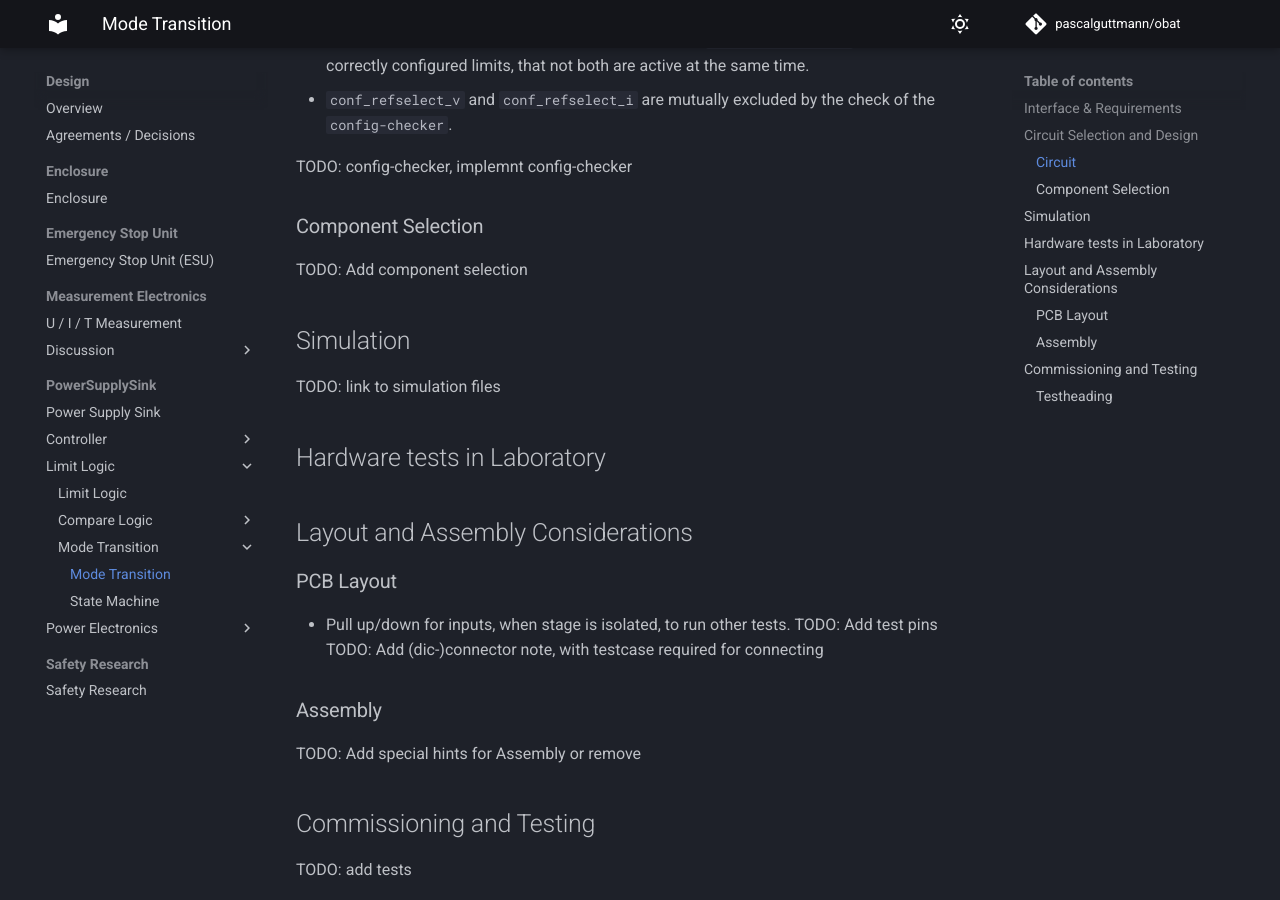
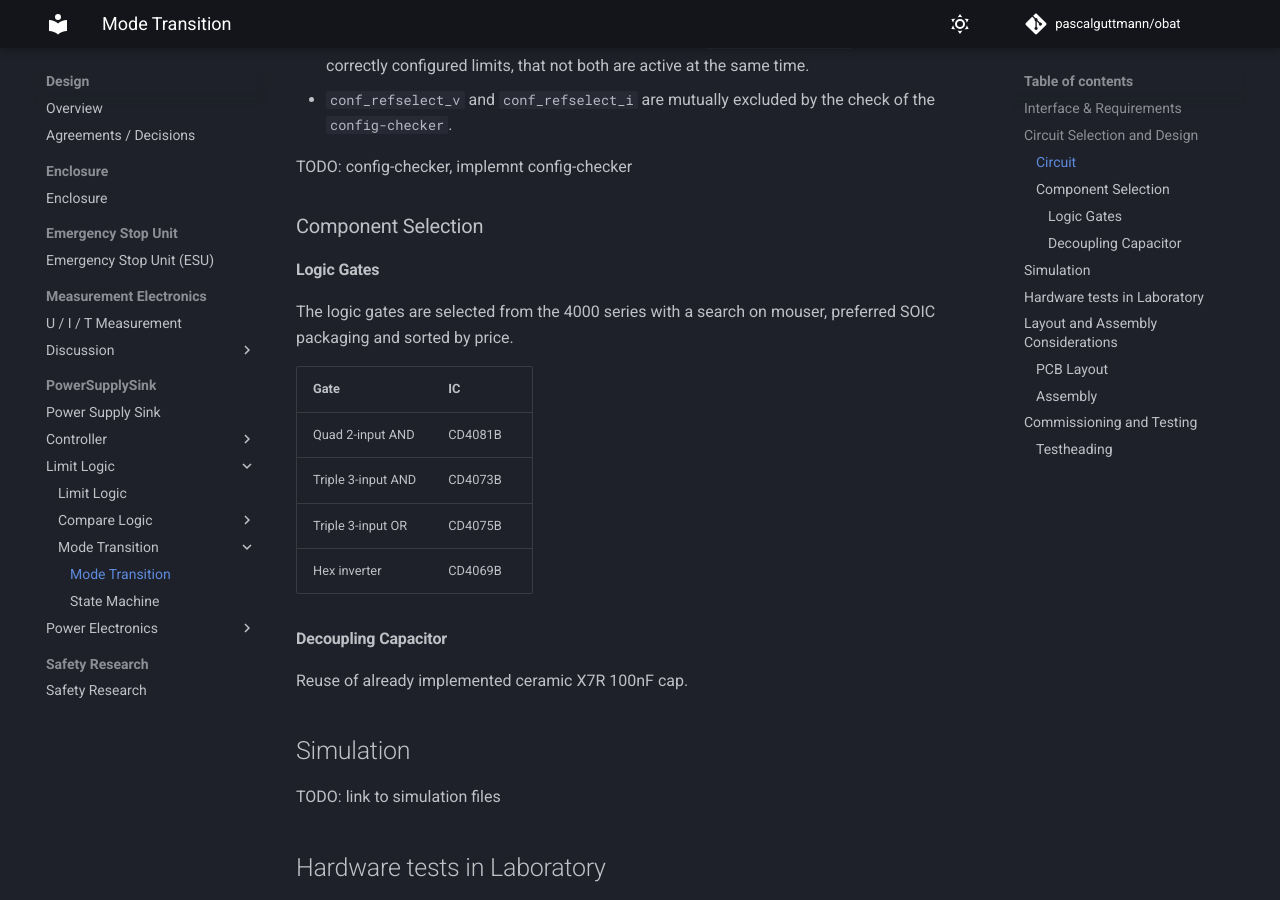
Before and after one commit to pascalguttmann/obat, an MkDocs documentation site: the page built from docs/design/pss/limit-logic/mode-transition/mode-transition.md, in a window 1280 px wide and 900 px high, scrolled down 2709 px. Built offline with MkDocs 1.6.1 and Material for MkDocs 9.7.7, drawn with Linux system fonts in a browser that asks for light colours; comment, search, counter and statistics services are not loaded.

Commit message:
add mode-transition component selection

```diff
--- a/docs/design/pss/limit-logic/mode-transition/mode-transition.md
+++ b/docs/design/pss/limit-logic/mode-transition/mode-transition.md
@@ -113,7 +113,21 @@ TODO: config-checker, implemnt config-checker
 
 ### Component Selection
 
-TODO: Add component selection
+#### Logic Gates
+
+The logic gates are selected from the 4000 series with a search on mouser,
+preferred SOIC packaging and sorted by price.
+
+| Gate               | IC      |
+| :----------------- | :------ |
+| Quad 2-input AND   | CD4081B |
+| Triple 3-input AND | CD4073B |
+| Triple 3-input OR  | CD4075B |
+| Hex inverter       | CD4069B |
+
+#### Decoupling Capacitor
+
+Reuse of already implemented ceramic X7R 100nF cap.
 
 ## Simulation
 
```
